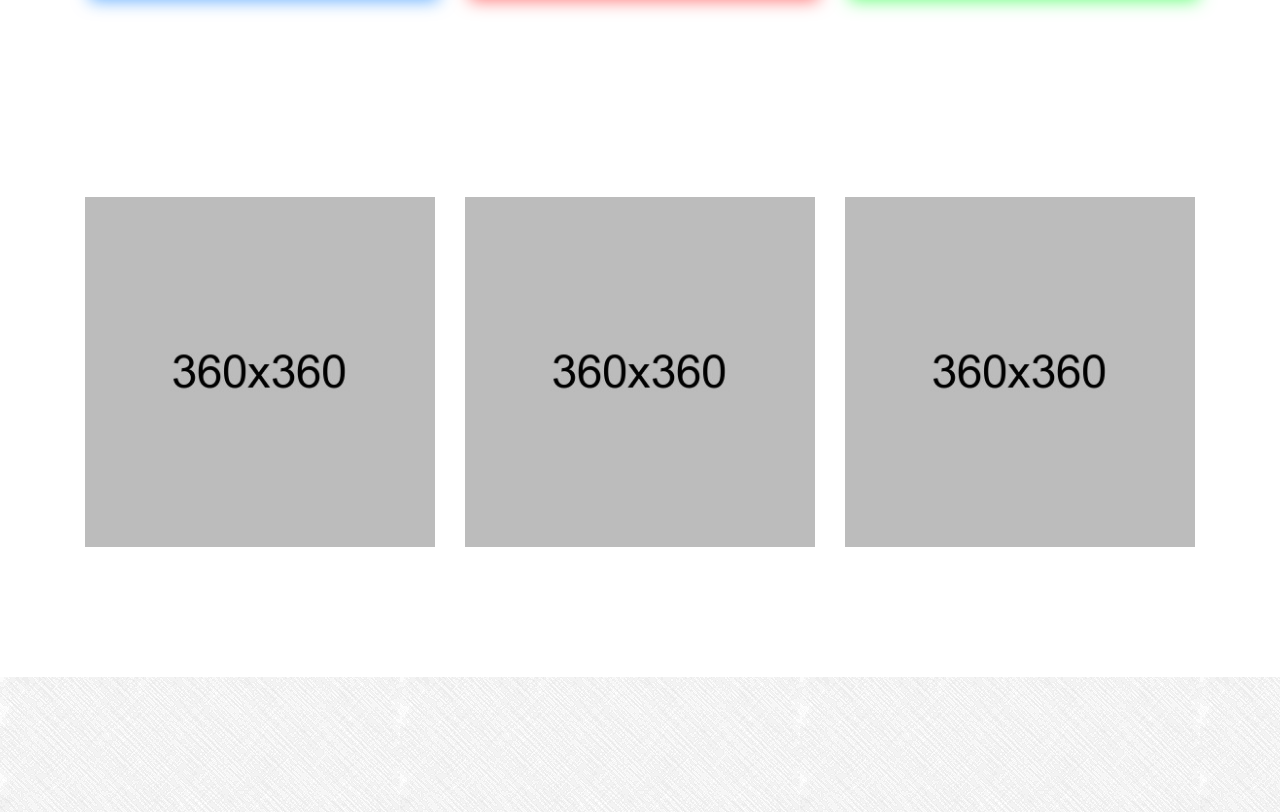
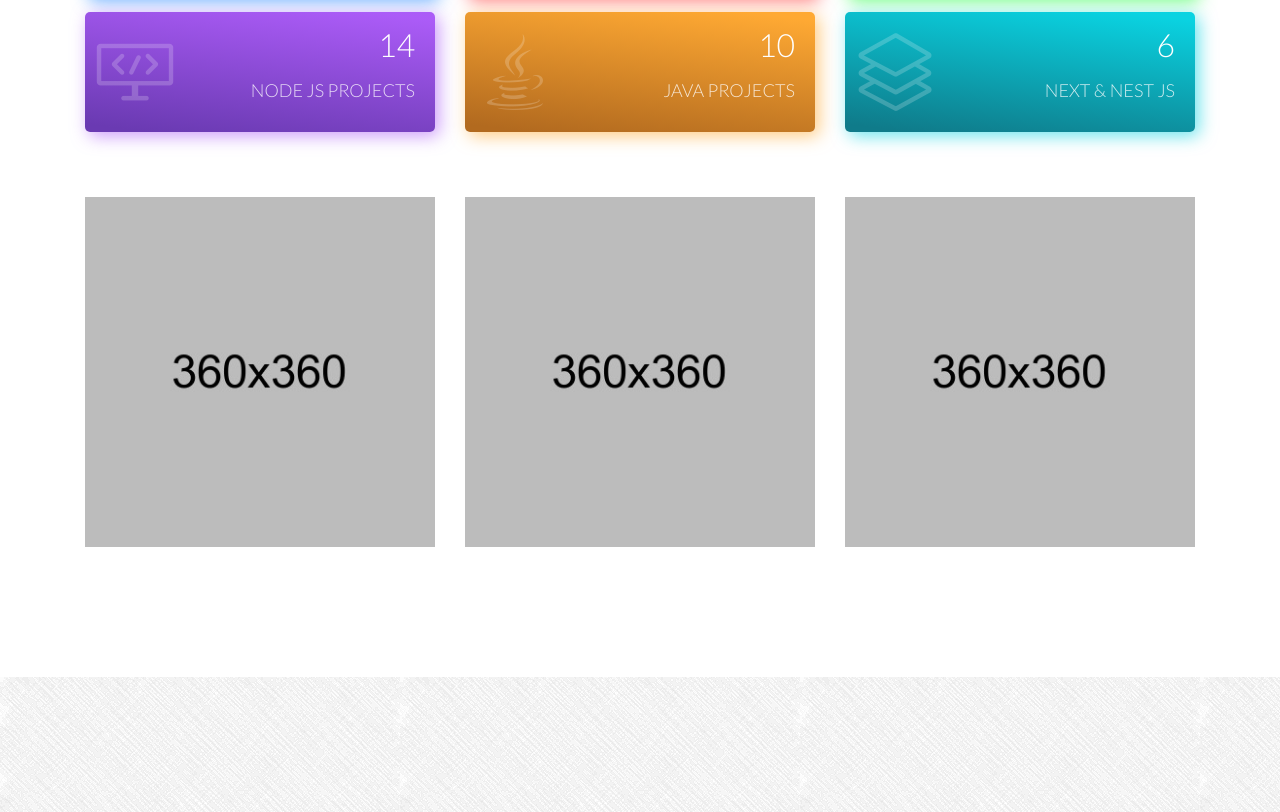
Before and after one commit to Subhendu1990/subhendu1990.github.io, a plain HTML site: page index.html in a window 1280 px wide. Shown: the part 2750-3562 px from the top of the page. Drawn offline with Linux system fonts and the light colour scheme; animation ran at ten frames a second; files whose address does not match are found by name.

Commit message:
Update style.css

```diff
--- a/assets/css/style.css
+++ b/assets/css/style.css
@@ -749,6 +749,18 @@ section .section-details{
   background: linear-gradient(7deg,#44be40 4.98%,#2bff45f5 94.88%);
   box-shadow: 4px 4px 17px #2bff45b3;
 }
+.card-counter.card-counter-4 {
+  background: linear-gradient(7deg,#6a3ab2 4.98%,#a855f7f5 94.88%);
+  box-shadow: 4px 4px 17px #a855f796;
+}
+.card-counter.card-counter-5 {
+  background: linear-gradient(7deg,#b26a1f 4.98%,#ffa62bf5 94.88%);
+  box-shadow: 4px 4px 17px #ffa62b96;
+}
+.card-counter.card-counter-6 {
+  background: linear-gradient(7deg,#0f7b8a 4.98%,#00d1e0f5 94.88%);
+  box-shadow: 4px 4px 17px #00d1e096;
+}
 
 .project {
   position: relative;
```
